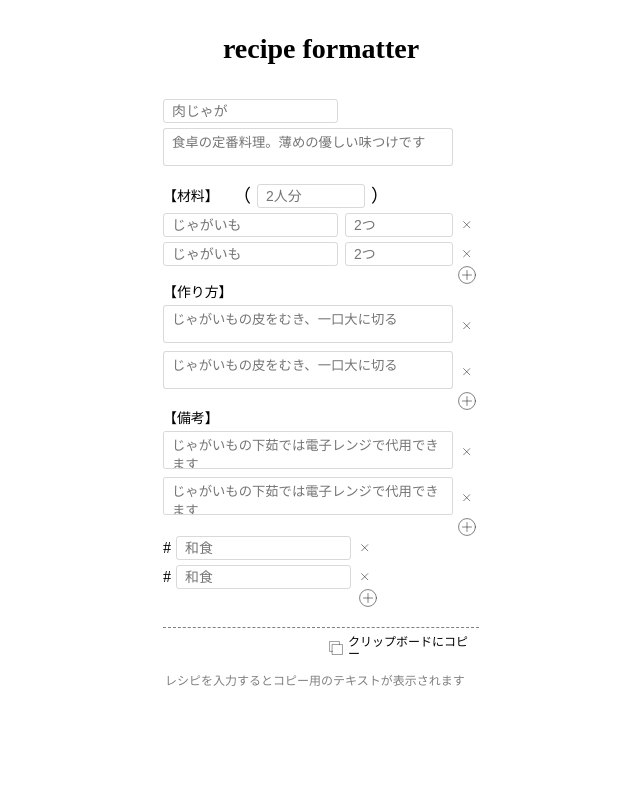
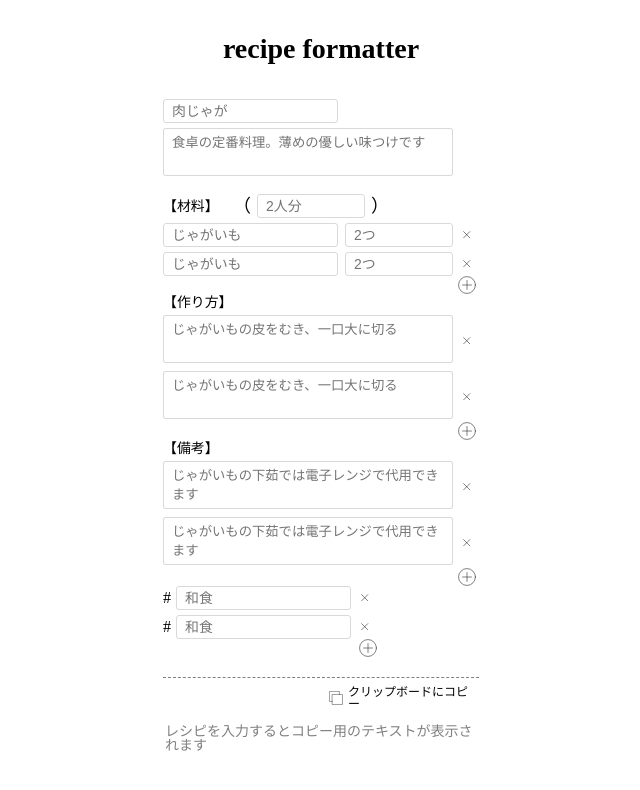
Before and after one commit to YukiAmakawa/RecipeFormatter, a Vue app: page / in a window 1280 px wide. Shown: the top 790 px of the page, without its empty margins (319-959 px from the left). Built offline with nearby package versions, Linux system fonts and the light colour scheme; a web font is replaced by a local one.

Commit message:
fix: cssと空行の調整

```diff
--- a/src/components/atoms/AppTextarea.vue
+++ b/src/components/atoms/AppTextarea.vue
@@ -45,6 +45,7 @@ export default {
   width: 100%;
   .text-input {
     width: 100%;
+    height: 48px;
     border: 1px solid rgba(0, 0, 0, 0.15);
     padding: 3px 8px;
     border-radius: 3px;
--- a/src/components/organisms/CopyText.vue
+++ b/src/components/organisms/CopyText.vue
@@ -8,7 +8,9 @@
       p.default-message(v-if="isNoText") レシピを入力するとコピー用のテキストが表示されます
       span.recipe
         span.recipe-name {{formattedTitle}}<br>
+        <br>
         span.recipe-description {{formattedDescription}}<br>
+        <br>
       template.formatted-ingredients {{formattedIngredientTitle}}<br>
       //- ul.formatted-ingredients-list
       template.ingredient(v-for="ingredient in ingredients")
@@ -83,7 +85,7 @@ export default {
       return this.servingFor ? `（${this.servingFor})` : "";
     },
     formattedTitle() {
-      return this.recipe.title ? `${this.recipe.title}】` : "";
+      return this.recipe.title ? `【${this.recipe.title}】` : "";
     },
     formattedDescription() {
       return this.recipe.description ? `${this.recipe.description}` : "";
@@ -126,7 +128,6 @@ export default {
     formatReturn() {
       return `
 
-
 `;
     },
     formattedHashtagItem() {
@@ -140,7 +141,7 @@ export default {
   },
   methods: {
     copyTexts() {
-      const formattedText = `${this.formatReturn}${this.formattedTitle}${this.formatReturn}${this.formattedDescription}${this.formatReturn}${this.formattedIngredientTitle}${this.formattedIngredientItem}${this.formatReturn}${this.formattedStepTitle}${this.formattedStepItem}${this.formatReturn}${this.formattedMemotTitle}${this.formattedMemoItem}${this.formatReturn}${this.formatReturn}${this.formattedHashtagItem}`;
+      const formattedText = `${this.formatReturn}${this.formattedTitle}${this.formatReturn}${this.formattedDescription}${this.formatReturn}${this.formattedIngredientTitle}${this.formattedIngredientItem}${this.formatReturn}${this.formattedStepTitle}${this.formattedStepItem}${this.formatReturn}${this.formattedMemotTitle}${this.formattedMemoItem}${this.formatReturn}${this.formattedHashtagItem}`;
 
       navigator.clipboard
         .writeText(formattedText)
@@ -174,6 +175,7 @@ export default {
   }
   .formatted-text {
     margin-top: 15px;
+    font-size: 14px;
     .default-message {
       color: gray;
     }
```
